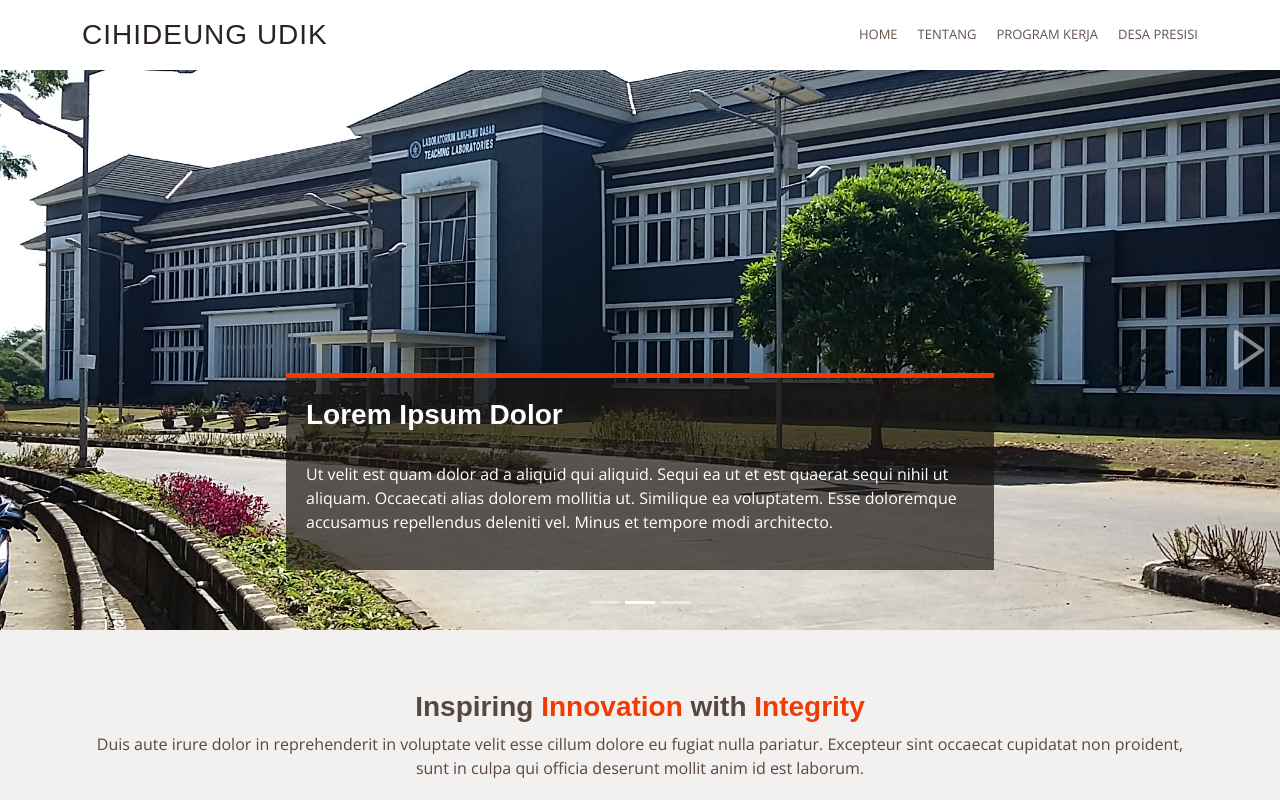
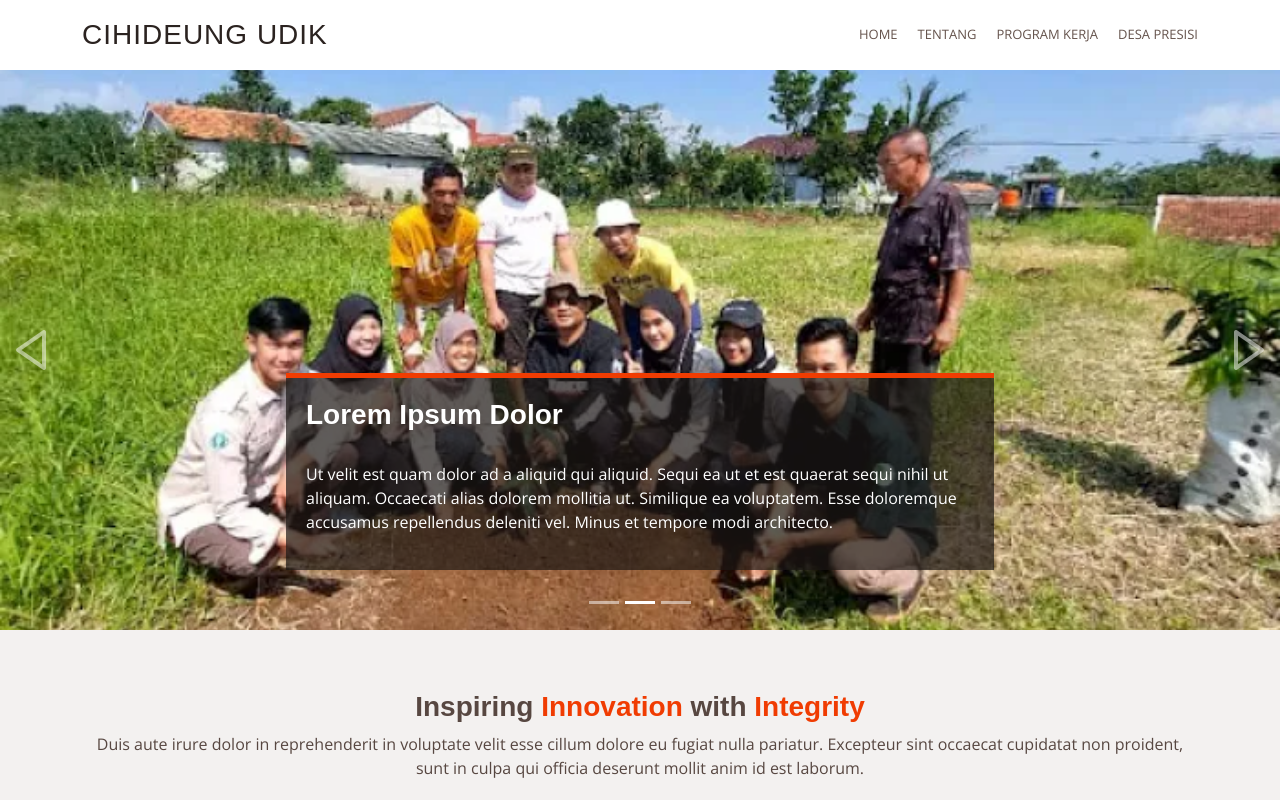
Before and after one commit to Cihud-hade19/website_cihideungudik, a plain HTML site: page index.html in a window 1280 px wide. Shown: the top 800 px of the page. Drawn offline with nearby package versions, Linux system fonts and the light colour scheme; a web font is replaced by a local one.

Commit message:
bibit tanaman

```diff
--- a/index.html
+++ b/index.html
@@ -73,7 +73,7 @@
         </div>
 
         <!-- Slide 2 -->
-        <div class="carousel-item" style="background-image: url(assets/img/home/slide-2.jpg);">
+        <div class="carousel-item" style="background-image: url(assets/img/home/Bibit\ Tanaman.webp);">
           <div class="carousel-container">
             <div class="carousel-content animate__animated animate__fadeInUp">
               <h2>Lorem Ipsum Dolor</h2>
```
Also changed, not shown: assets/img/home/Bibit Tanaman.webp (added).
